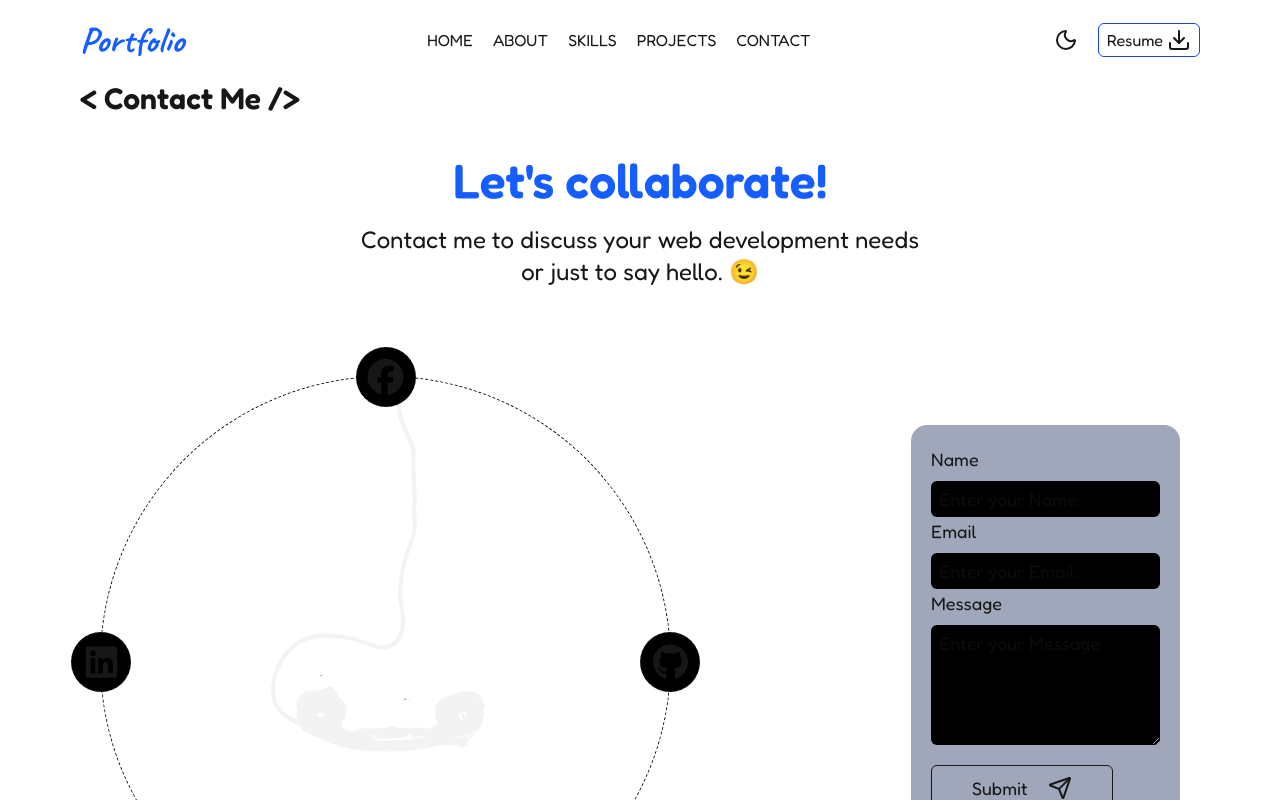
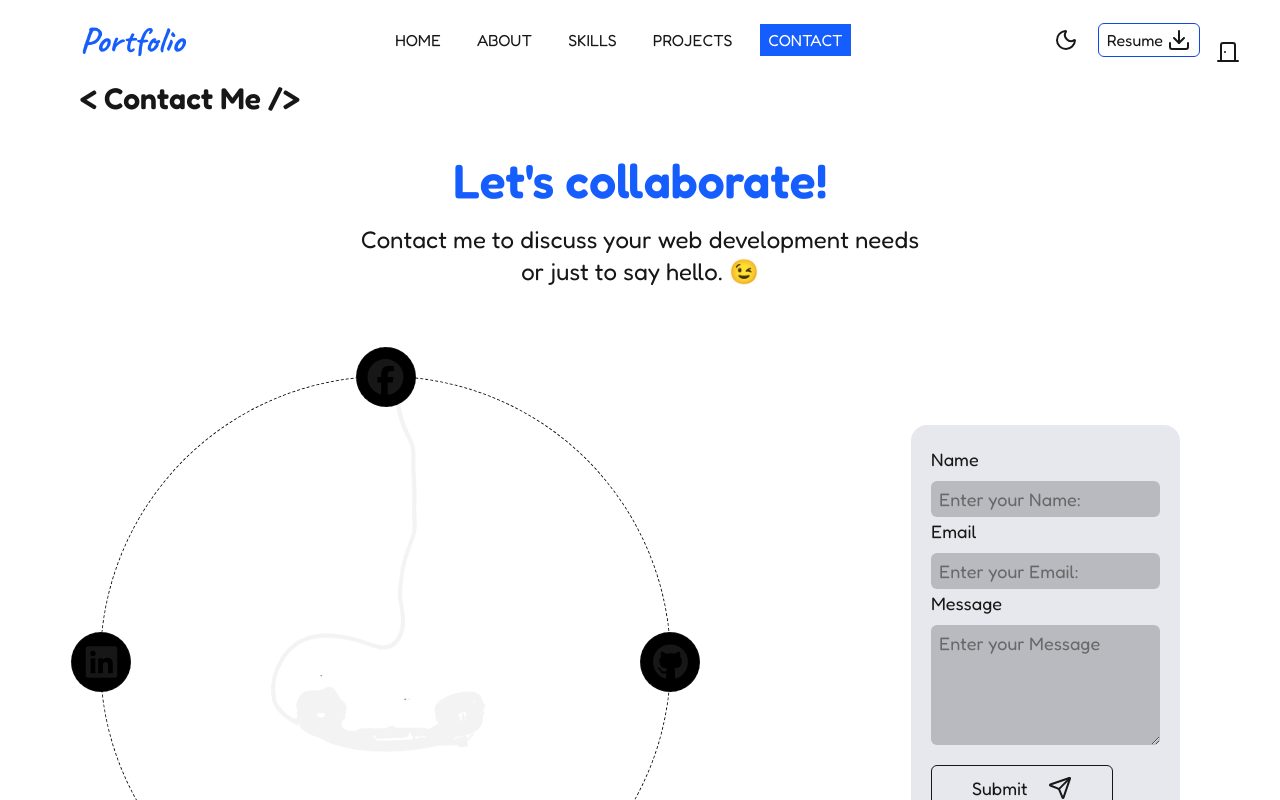
Before and after one commit to jakareyahaldar/portfolio-2026, a Next.js app: page /contact in a window 1280 px wide. Shown: the top 800 px of the page. Built offline with nearby package versions, Linux system fonts and the light colour scheme.

Commit message:
add simple mobile navbar

```diff
--- a/app/_layouts/Navbar.js
+++ b/app/_layouts/Navbar.js
@@ -1,7 +1,11 @@
+"use client"
+
 import Link from "next/link";
 import DayLightToggler from "../_ui/DayLightToggler";
-import { Download, MenuIcon } from "lucide-react";
+import { DoorClosedIcon, Download, MenuIcon } from "lucide-react";
 import { Caveat } from "next/font/google";
+import { usePathname } from "next/navigation";
+import { useState } from "react";
 
 const caveat = Caveat({
   subsets: ["latin"],
@@ -17,19 +21,31 @@ const links_config = [
 ]
 
 export default function Navbar() {
+
+    const [ open, setOpen ] = useState(false)
+    const path = usePathname()
+
+    function toggle(){
+        setOpen(!open)
+    }
+
   return (
     <header className="fixed w-dvw backdrop-blur-xl z-[99]">
         <div className="flex  w-dvw justify-between items-center md:px-20 px-5 py-5">
             <Link className={`${caveat.className} md:text-4xl text-2xl text-blue-600 font-bold`} href="/"><span>Portfolio</span></Link>
-            <nav className="md:flex gap-5 hidden">
+            <nav className={`md:flex md:flex-row md:static gap-5 ${ !!open ? "fixed top-0 left-0 flex flex-col justify-center items-center bg-blue-950 text-white h-dvh w-dvw":"hidden"}`}>
+
+                <DoorClosedIcon onClick={toggle} className=" absolute top-10 right-10" />
                 {
-                    links_config?.map( item => <Link className="uppercase hover:text-amber-300 transition" key={item?.title} href={item?.href}>{item?.title}</Link>)
+                    links_config?.map( (item) => {
+                     return <Link onClick={toggle} className={`${ path === item.href ? "bg-blue-600 text-white":"" } uppercase px-2 py-1  hover:text-amber-300 transition`} key={item?.title} href={item?.href}>{item?.title}</Link>
+                    })
                 }
             </nav>
             <div className="flex gap-5 items-center">
                 <DayLightToggler />
-                <button className="flex gap-1 px-2 py-1 border border-blue-700 rounded-md">Resume <Download /></button>
-                <MenuIcon className="md:hidden" />
+                <button className="flex gap-1 px-2 py-1 border border-blue-700 rounded-md hover:bg-blue-400 transition duration-700">Resume <Download /></button>
+                <MenuIcon onClick={toggle} className="md:hidden" />
             </div>
         </div>
     </header>
--- a/app/_layouts/PathChangeAnimation.js
+++ b/app/_layouts/PathChangeAnimation.js
@@ -49,11 +49,11 @@ export default function PathChangeAnimation() {
             ref={container}
             className="grid grid-cols-5 h-dvh w-dvw fixed top-0 left-0 z-[200]"
         >
-            <div className="staire bg-white h-full" />
+            <div className="staire bg-amber-100 h-full" />
             <div className="staire bg-black h-full" />
-            <div className="staire bg-white h-full" />
+            <div className="staire bg-amber-100 h-full" />
             <div className="staire bg-black h-full" />
-            <div className="staire bg-white h-full" />
+            <div className="staire bg-amber-100 h-full" />
         </div>
     )
 }
--- a/app/_sections/AboutMe.js
+++ b/app/_sections/AboutMe.js
@@ -5,9 +5,9 @@ import SectionEnd from "../_ui/SectionEnd";
 
 export default function AboutMe() {
   return (
-    <section id="about" className="h-auto min-h-dvh w-full md:px-20 px-5 pb-20 relative">
+    <section id="about" className="h-auto min-h-dvh w-full  px-5 pb-20 relative">
         <SectionStart text={"About Me"} />
-        <div className="flex justify-center items-center md:flex-row flex-col md:gap-20 md:mt-72 md:px-50 py-10" >
+        <div className="flex justify-center items-center md:flex-row flex-col md:gap-20 md:mt-72 md:px-10 py-10" >
             <div className="">
                 <Image className="md:w-[800] w-[200] rounded-full" src="/about.png" alt="Jakareya" height={300} width={300} />
             </div>
--- a/app/_sections/HeroSection.js
+++ b/app/_sections/HeroSection.js
@@ -37,12 +37,12 @@ export default function HeroSection() {
   }, []);
 
   return (
-    <section className="h-dvh w-dvw pt-20 ">
+    <section className="h-dvh w-dvw 2xl:pt-20 ">
         <div className="grid md:grid-cols-2 h-full">
           <div className="pl-5 pt-20 md:pt-25 relative">
-            <h1 className={`${frijole.className} font-bold md:text-[170px] text-4xl `}>Jakareya<span className="text-blue-600  ">.dev</span></h1>
-            <h3 ref={el} className="font-bold md:text-7xl text-2xl absolute mt-10"></h3>
-            <p className=" relative top-40 md:text-2xl opacity-90 ">
+            <h1 className={`${frijole.className} font-bold md:text-[90px] 2xl:text-[150px] text-4xl `}>Jakareya<span className="text-blue-600  ">.dev</span></h1>
+            <h3 ref={el} className="font-bold md:text-4xl text-2xl absolute mt-10"></h3>
+            <p className=" relative top-30 md:text-lg 2xl:text-2xl opacity-90 ">
               I  am an web devoloper around 3+ years, MERN, FULL stack Devoloper.<br/> i am provide web devolopment and any kinds of web work.
             </p>
             <div className="md:text-4xl flex md:gap-10 gap-5 absolute bottom-20 md:left-10">
@@ -53,7 +53,7 @@ export default function HeroSection() {
             </div>
           </div>
           <div className="h-full relative">
-            <Image className="md:w-400 w-full absolute bottom-0" src="/me.png" height={500} width={500} alt="Hero Image" />
+            <Image className="md:w-300 2xl:w-400 w-full absolute bottom-0" src="/me.png" height={500} width={500} alt="Hero Image" />
           </div>
         </div>
     </section>
--- a/app/_ui/ContactForm.js
+++ b/app/_ui/ContactForm.js
@@ -2,18 +2,18 @@ import { Send } from "lucide-react";
 
 export default function ContactForm() {
   return (
-    <form className=" md:w-[600] w-full text-lg bg-blue-950/40 p-5 rounded-2xl" >
+    <form className=" md:w-[600] w-full text-lg bg-blue-950/10 p-5 rounded-2xl" >
         <div className="grid gap-2 ">
             <label>Name</label>
-            <input className="px-2 py-1 rounded-md bg-black" type="name" placeholder="Enter your Name: " name="name" />
+            <input className="px-2 py-1 rounded-md bg-black/20" type="name" placeholder="Enter your Name: " name="name" />
         </div>
         <div className="grid gap-2">
             <label>Email</label>
-            <input className="px-2 py-1 rounded-md bg-black" type="name" placeholder="Enter your Email: " name="email" />
+            <input className="px-2 py-1 rounded-md bg-black/20" type="name" placeholder="Enter your Email: " name="email" />
         </div>
         <div className="grid gap-2">
             <label>Message</label>
-            <textarea placeholder="Enter your Message" rows={4} className="px-2 py-1 rounded-md bg-black"></textarea>
+            <textarea placeholder="Enter your Message" rows={4} className="px-2 py-1 rounded-md bg-black/20"></textarea>
         </div>
         <button className="flex items-center gap-5 px-10 my-5 py-2 border rounded-md">Submit <Send /></button>
     </form>
```
